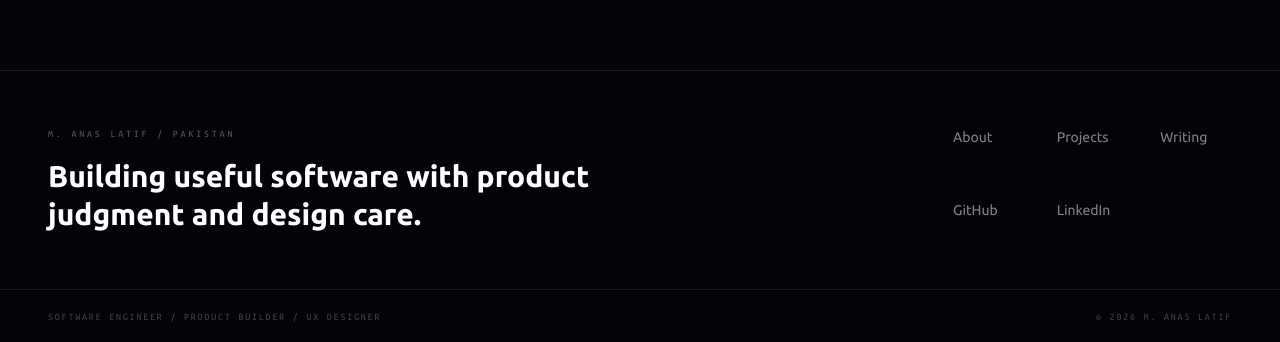
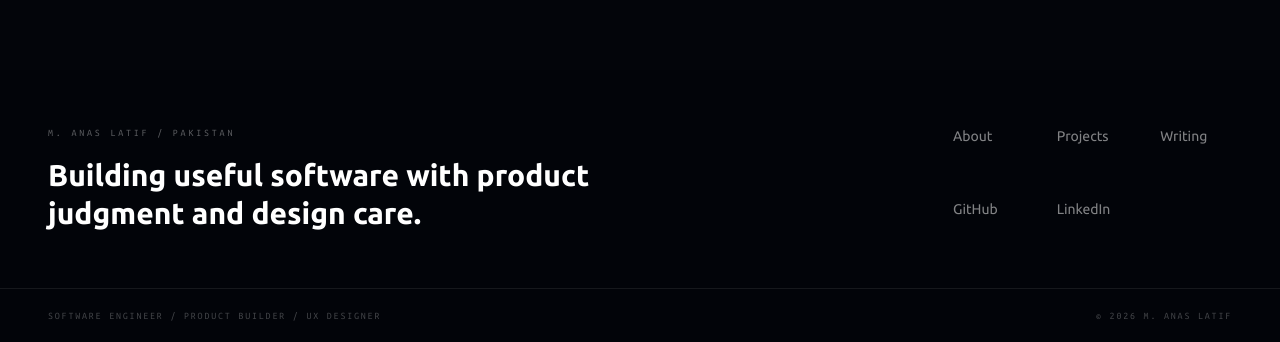
Before and after one commit to MAnasLatif/portfolio, a Next.js app: page /blogs in a window 1280 px wide. Shown: the part 1105-1447 px from the top of the page. Built offline with nearby package versions, Linux system fonts and the light colour scheme; some icons are missing.

Commit message:
style: remove footer top border

```diff
--- a/src/components/site-footer.tsx
+++ b/src/components/site-footer.tsx
@@ -11,7 +11,7 @@ const footerLinks = [
 
 export function SiteFooter() {
   return (
-    <footer className="relative z-10 border-t border-white/10 bg-[#03050a]/85">
+    <footer className="relative z-10 bg-[#03050a]/85">
       <div className="mx-auto grid max-w-360 gap-12 px-5 py-14 sm:px-8 md:grid-cols-[1fr_auto] lg:px-12">
         <div>
           <p className="font-mono text-[10px] uppercase tracking-[0.28em] text-white/35">
```
